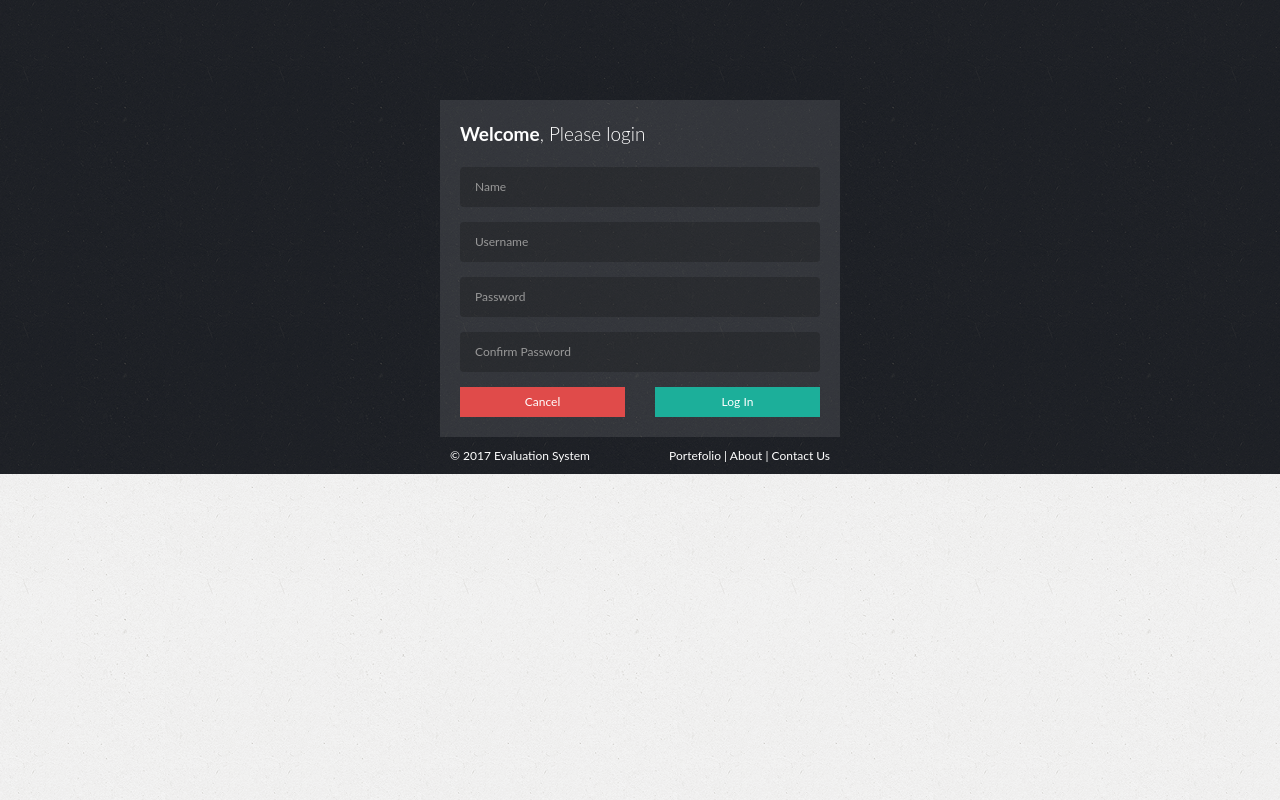
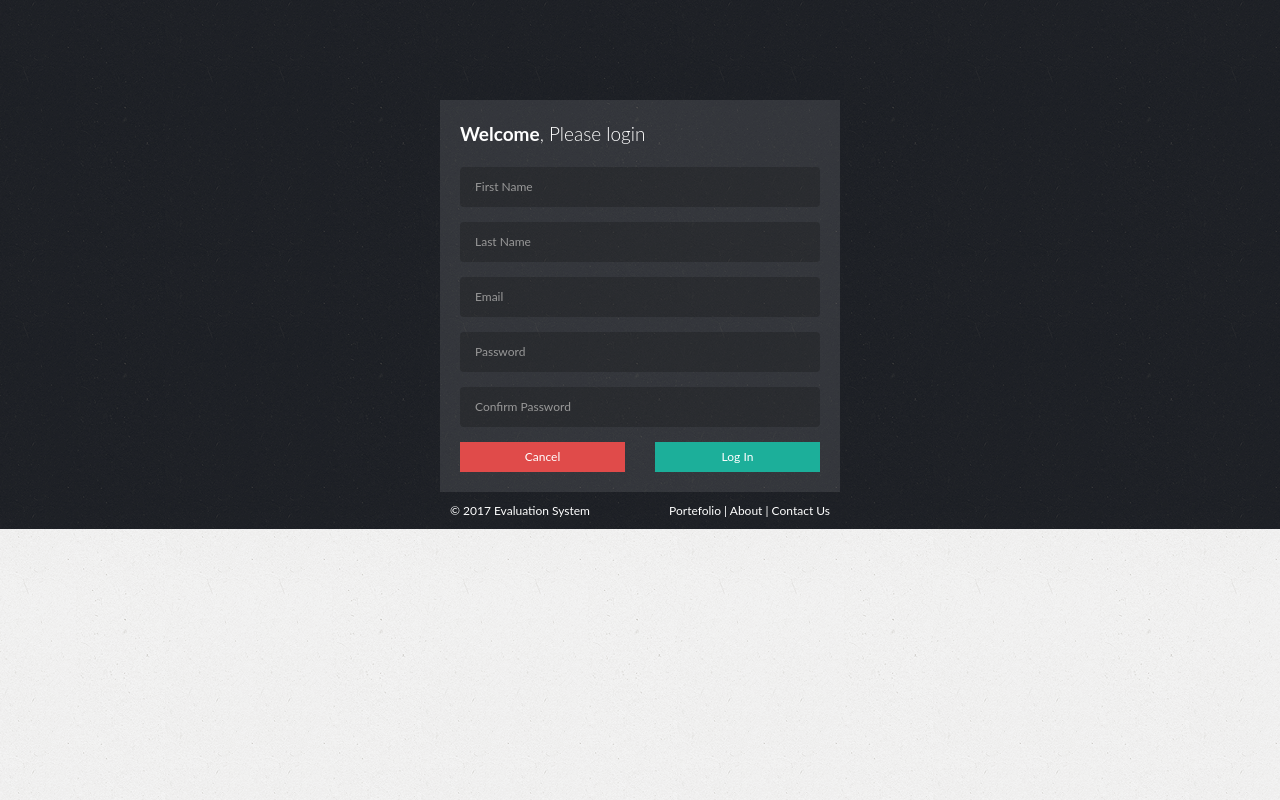
Before and after one commit to PPinto22/evaluation-system, an Angular app in the folder EvaluationSystem-cli/: page /register in a window 1280 px wide. Built offline with nearby package versions, Linux system fonts and the light colour scheme.

Commit message:
register

```diff
--- a/EvaluationSystem-cli/src/app/app.module.ts
+++ b/EvaluationSystem-cli/src/app/app.module.ts
@@ -11,7 +11,7 @@ import {AuthenticationService} from './services/authentication.service';
 import { HomeComponent } from './components/home/home.component';
 import {LoginGuardService} from './services/login-guard.service';
 import { DashboardComponent } from './components/dashboard/dashboard.component';
-import {HttpUtilService} from "./services/http-util.service";
+import {HttpUtilService} from './services/http-util.service';
 
 @NgModule({
   declarations: [
--- a/EvaluationSystem-cli/src/app/components/login/login.component.html
+++ b/EvaluationSystem-cli/src/app/components/login/login.component.html
@@ -22,7 +22,7 @@
             <button [routerLink]="['/']" class="btn btn-danger btn-block">Cancel</button>
           </div>
           <div class="col-md-6">
-            <button [disabled]="!f_login.form.valid" class="btn btn-info btn-block">Log In</button>
+            <button type="submit" [disabled]="!f_login.form.valid" class="btn btn-info btn-block">Log In</button>
           </div>
         </div>
       </form>
--- a/EvaluationSystem-cli/src/app/components/register/register.component.html
+++ b/EvaluationSystem-cli/src/app/components/register/register.component.html
@@ -3,34 +3,38 @@
   <div class="login-box animated fadeInDown">
     <div class="login-body">
       <div class="login-title"><strong>Welcome</strong>, Please login</div>
-      <form action="index.html" class="form-horizontal" method="post">
+      <form (ngSubmit)="onSubmit()" class="form-horizontal" method="post" #f_register="ngForm">
         <div class="form-group">
           <div class="col-md-12">
-            <input type="text" class="form-control" placeholder="Name"/>
+            <input type="text" name="firstName" class="form-control" [(ngModel)]="user.firstName" placeholder="First Name"  #firstName="ngModel"/>
           </div>
         </div>
         <div class="form-group">
           <div class="col-md-12">
-            <input type="text" class="form-control" placeholder="Username"/>
+            <input type="text" name="lastname" class="form-control" [(ngModel)]="user.lastName" placeholder="Last Name" #lastName="ngModel"/>
           </div>
         </div>
         <div class="form-group">
           <div class="col-md-12">
-            <input type="password" class="form-control" placeholder="Password"/>
+            <input type="text" name="email" class="form-control" [(ngModel)]="user.email" placeholder="Email" #email="ngModel"/>
           </div>
         </div>
         <div class="form-group">
           <div class="col-md-12">
-            <input type="password" class="form-control" placeholder="Confirm Password"/>
+            <input type="password" name="password" class="form-control" [(ngModel)]="user.password" placeholder="Password" #password="ngModel"/>
           </div>
         </div>
-
+        <div class="form-group">
+          <div class="col-md-12">
+            <input type="password" name="confirmPassword" class="form-control" [(ngModel)]="user.confirmPassword" placeholder="Confirm Password" #confirmPassword="ngModel"/>
+          </div>
+        </div>
         <div class="form-group">
           <div class="col-md-6">
             <button [routerLink]="['/']" class="btn btn-danger btn-block">Cancel</button>
           </div>
           <div class="col-md-6">
-            <button [routerLink]="['/dashboard']" class="btn btn-info btn-block">Log In</button>
+            <button type="submit" [disabled]="!f_register.form.valid" class="btn btn-info btn-block">Log In</button>
           </div>
         </div>
       </form>
--- a/EvaluationSystem-cli/src/app/components/register/register.component.ts
+++ b/EvaluationSystem-cli/src/app/components/register/register.component.ts
@@ -1,6 +1,7 @@
 import { Component, OnInit } from '@angular/core';
-import {AuthenticationService} from "../../services/authentication.service";
-import {Router} from "@angular/router";
+import {AuthenticationService} from '../../services/authentication.service';
+import {Router} from '@angular/router';
+import {User} from '../../models/user';
 
 @Component({
   selector: 'app-register',
@@ -8,21 +9,32 @@ import {Router} from "@angular/router";
   styleUrls: ['./register.component.css']
 })
 export class RegisterComponent implements OnInit {
-  model: any = {};
-  loading : boolean = false;
+  user: any = {};
+  loading = false;
 
   constructor(
     private authentication: AuthenticationService,
-    private router:Router
+    private router: Router
   ) { }
 
   ngOnInit() {
   }
 
-  register(){
-    console.log("email:" + this.model.email + "->" + "pass:" + this.model.password);
+  private register() {
     this.loading = true;
-    this.authentication.login(this.model.email, this.model.password);
-    this.router.navigate(['/classes']);
+    console.log(this.user);
+    this.authentication.register(this.user.email, this.user.password, this.user.firstName, this.user.lastName, User._Teacher).subscribe(
+      result => {
+        console.log(result);
+        this.router.navigate(['/dashboard']);
+      },
+      error => {
+        console.log(error);
+      }
+    );
+  }
+
+  onSubmit(): void {
+    this.register();
   }
 }
--- a/EvaluationSystem-cli/src/app/services/authentication.service.ts
+++ b/EvaluationSystem-cli/src/app/services/authentication.service.ts
@@ -37,7 +37,7 @@ export class AuthenticationService {
       JSON.stringify({
         email: email,
         password: password,
-        fristName: firstName,
+        firstName: firstName,
         lastName: lastName,
         type: type
       }), this.httpUtil.headers())
```
